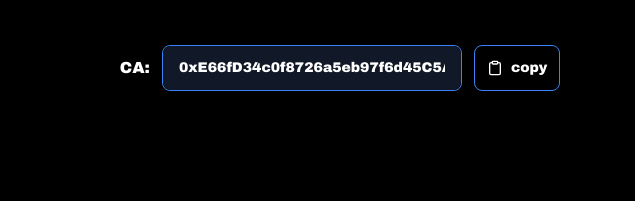
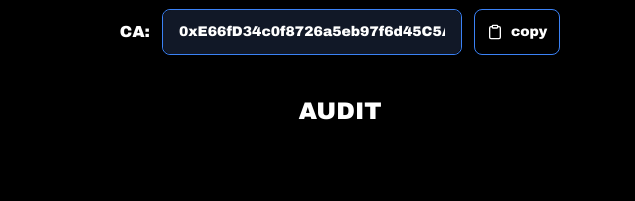
Before and after one commit to k41t01412/BABYTRUMP, a website: page index.html in a window 1280 px wide. Shown: the part 599-800 px from the top of the page, 0-635 px from the left. Drawn offline with nearby package versions, Linux system fonts and the light colour scheme; some packages are replaced by stand-ins of ours; files that its build step writes are made by us from their sources; a script that the page names is missing; a web font is replaced by a local one.

Commit message:
Update index.html

```diff
--- a/index.html
+++ b/index.html
@@ -148,6 +148,9 @@
                         <span class="copy-text">copy</span>
                     </button>
                 </div>
+                <a href="https://app.analytixaudit.com/baby-trump">
+                    <p class="text-xl lg:text-2xl text-white">AUDIT</p>
+                </a>
             </div>
             <div class="main-logo  w-80 md:96 lg:w-1/2 ">
                 <img class="imglogo" src="images/logo.png" alt="Animated etf logo">
```
